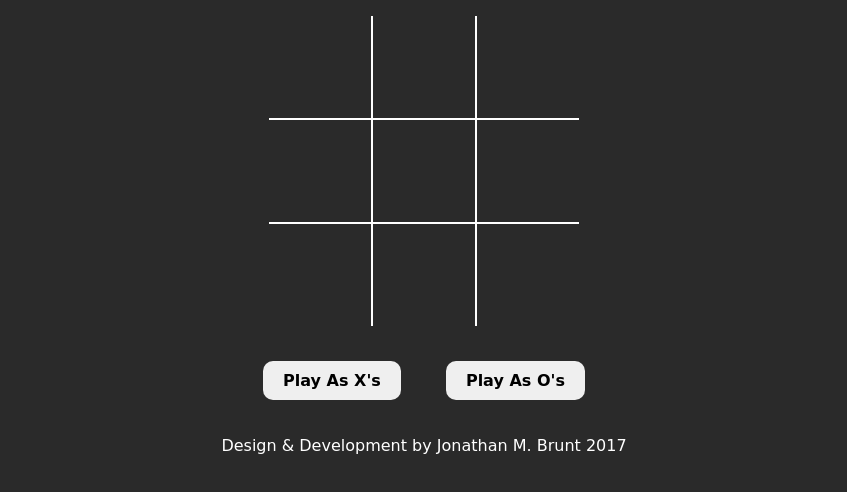
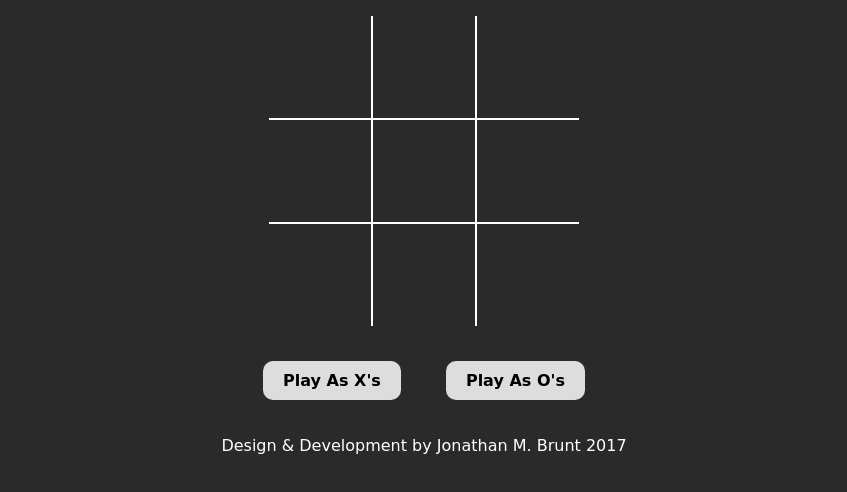
Before and after one commit to jonbrunt/Tic-Tac-Toe, a plain HTML site: page index.html in a window 1280 px wide. Shown: the part 104-596 px from the top of the page, without its empty margins (216-1063 px from the left). Drawn offline with Linux system fonts and the light colour scheme; a web font is replaced by a local one.

Commit message:
Update TicTacToe.css

```diff
--- a/Assets/CSS/TicTacToe.css
+++ b/Assets/CSS/TicTacToe.css
@@ -69,6 +69,7 @@ h2 {
 
 button {
 	padding: 10px 20px;
+	background-color: #dddddd;
 	border: none;
 	border-radius: 10px;
 	font-family: 'Baloo Chettan', cursive;
```
